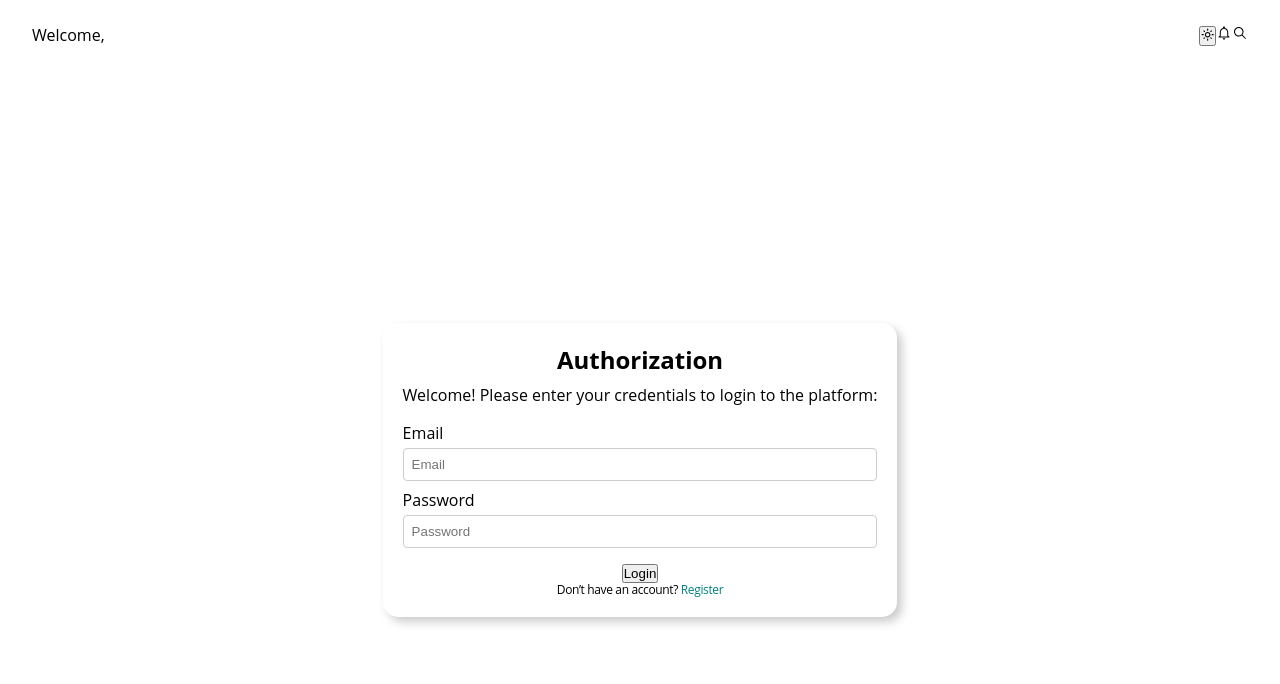
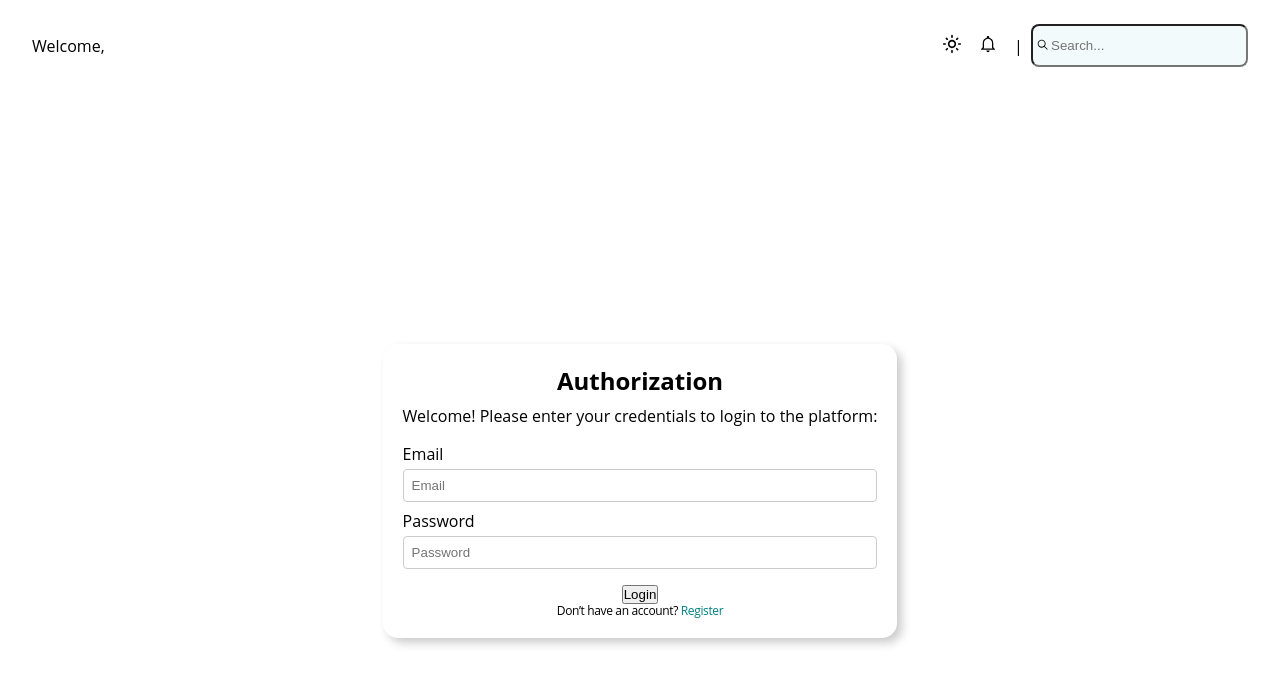
Before and after one commit to DenysShchypt/ProjectSolar, a React (Vite) app in the folder client/: page /login in a window 1280 px wide. Shown: the top 684 px of the page. Built offline with nearby package versions, Linux system fonts and the light colour scheme.

Commit message:
add react-hook-form and yup

```diff
--- a/client/package.json
+++ b/client/package.json
@@ -12,13 +12,14 @@
   },
   "dependencies": {
     "@emotion/styled": "^11.13.0",
+    "@hookform/resolvers": "^3.9.0",
     "@react-oauth/google": "^0.12.1",
     "@reduxjs/toolkit": "^2.2.7",
     "axios": "^1.7.3",
     "eslint-config-react-app": "^7.0.1",
     "react": "^18.3.1",
     "react-dom": "^18.3.1",
-    "react-hook-form": "^7.52.2",
+    "react-hook-form": "^7.53.0",
     "react-redux": "^9.1.2",
     "react-router-dom": "^6.26.0",
     "yup": "^1.4.0"
--- a/client/src/common/types/layout/index.ts
+++ b/client/src/common/types/layout/index.ts
@@ -9,6 +9,7 @@ export interface ITheme {
   colors: {
     primary: string;
     background: string;
+    secondaryBackground: string;
     text: string;
     border: string;
   };
--- a/client/src/components/TopBar/index.tsx
+++ b/client/src/components/TopBar/index.tsx
@@ -1,27 +1,40 @@
-import { TopBarContainer } from './styled';
+import {
+  InputBtnContainer,
+  InputBtnWrapper,
+  InputTopBar,
+  InputTopBarsContainer,
+  InputTopBarSpan,
+  TopBarContainer,
+  TopBarIconsContainer,
+} from './styled';
 import { useAppSelector, useTheme } from '../../utils/hooks';
-import { IoMdNotificationsOutline, IoIosSearch } from "react-icons/io";
-import { MdModeNight, MdOutlineLightMode } from "react-icons/md";
-import { lightTheme, darkTheme } from '../../theme';
+import { IoMdNotificationsOutline, IoIosSearch } from 'react-icons/io';
+import { MdModeNight, MdOutlineLightMode } from 'react-icons/md';
+import { lightTheme } from '../../theme';
 
 export const TopBarComponent = () => {
-    const user = useAppSelector(state => state.auth.user)
-    const { theme, toggleTheme } = useTheme();
+  const user = useAppSelector((state) => state.auth.user);
+  const { theme, toggleTheme } = useTheme();
 
-  return <TopBarContainer>
-        <div>Welcome, {user?.firstName}</div>
-        <div>
-          <button onClick={toggleTheme}>
-          {theme === lightTheme ? (
-                        <MdOutlineLightMode />
-                    ) : (
-                      <MdModeNight />
-                    )}
-          </button>
-        <IoMdNotificationsOutline />
+  return (
+    <TopBarContainer>
+      <div>Welcome, {user?.firstName}</div>
+      <TopBarIconsContainer>
+        <InputBtnWrapper onClick={toggleTheme}>
+          {theme === lightTheme ? <MdOutlineLightMode /> : <MdModeNight />}
+        </InputBtnWrapper>
+        <InputBtnWrapper>
+          <IoMdNotificationsOutline />
+        </InputBtnWrapper>
+        <InputTopBarSpan>|</InputTopBarSpan>
+        <InputTopBarsContainer>
+          <InputBtnContainer>
+            <IoIosSearch />
+          </InputBtnContainer>
 
-
-        <IoIosSearch />
-        </div>
-  </TopBarContainer>;
+          <InputTopBar placeholder="Search..." />
+        </InputTopBarsContainer>
+      </TopBarIconsContainer>
+    </TopBarContainer>
+  );
 };
--- a/client/src/components/TopBar/styled.ts
+++ b/client/src/components/TopBar/styled.ts
@@ -3,12 +3,62 @@ import styled from '@emotion/styled';
 export const TopBarContainer = styled.div`
   display: flex;
   justify-content: space-between;
-  /* align-items: center; */
+align-items: center;
 
   padding: 24px 32px;
-
 `;
 
 export const TopBarIconsContainer = styled.div`
   display: flex;
+  justify-content: center;
+  align-items:center;
+
+  gap: 16px;
 `;
+
+
+
+export const InputTopBarsContainer = styled.div`
+  display: flex;
+  position: relative;
+`;
+
+export const InputBtnWrapper = styled.button`
+  border: none;
+  background-color: transparent;
+
+  svg {
+    font-size: 20px;
+    color: ${({ theme }) => theme.colors.text};
+  }
+`;
+
+export const InputTopBarSpan = styled.span`
+display: table-cell;
+  height:100%;
+  width: 1px;
+
+  padding: 0;
+  color: ${({ theme }) => theme.colors.text};
+`;
+
+export const InputBtnContainer = styled.button`
+  position: absolute;
+  top: 14px;
+  left: 5px;
+
+  border: none;
+  background-color: transparent;
+
+  svg {
+    color: ${({ theme }) => theme.colors.text};
+  }
+`;
+
+export const InputTopBar = styled.input`
+  display: flex;
+
+  padding: 12px 18px;
+  border-radius: 8px;
+  background-color: ${({ theme }) => theme.colors.secondaryBackground};
+`;
--- a/client/src/pages/Auth/Login/index.tsx
+++ b/client/src/pages/Auth/Login/index.tsx
@@ -1,5 +1,6 @@
 import {
   AccentTextForLink,
+  ErrorMessage,
   RegisterInput,
   RegisterLabel,
   RegisterText,
@@ -12,7 +13,7 @@ import { IPropsLogin } from '../../../common/types/auth';
 import { FC } from 'react';
 
 const Login: FC<IPropsLogin> = (props: IPropsLogin): JSX.Element => {
-  const { setEmail, setPassword, navigate } = props;
+  const { navigate, register, errors } = props;
 
   return (
     <>
@@ -26,23 +27,31 @@ const Login: FC<IPropsLogin> = (props: IPropsLogin): JSX.Element => {
           <RegisterInput
             type="email"
             placeholder="Email"
-            onChange={(e) => setEmail(e.target.value)}
+            {...register('email')}
           />
+          {errors.email?.message && (
+            <ErrorMessage>{String(errors.email.message)}</ErrorMessage>
+          )}
         </RegisterLabel>
         <RegisterLabel>
           Password
           <RegisterInput
             type="password"
             placeholder="Password"
-            onChange={(e) => setPassword(e.target.value)}
+            {...register('password')}
           />
+          {errors.password?.message && (
+            <ErrorMessage>{String(errors.password.message)}</ErrorMessage>
+          )}
         </RegisterLabel>
       </WrapperRegisterInputs>
       <button type="submit">Login</button>
       <WrapperTextForLink>
         <TextForLink>
           Don’t have an account?{' '}
-          <AccentTextForLink onClick={()=>navigate("/register")}>Register </AccentTextForLink>
+          <AccentTextForLink onClick={() => navigate('/register')}>
+            Register{' '}
+          </AccentTextForLink>
         </TextForLink>
       </WrapperTextForLink>
     </>
--- a/client/src/pages/Auth/Register/styled.ts
+++ b/client/src/pages/Auth/Register/styled.ts
@@ -1,5 +1,4 @@
 import styled from '@emotion/styled';
-import { NavLink } from 'react-router-dom';
 
 export const RegisterTitle = styled.h2`
   margin-bottom: 8px;
@@ -49,7 +48,7 @@ export const TextForLink = styled.p`
   font-size: 12px;
   line-height: 1.17;
   letter-spacing: -0.03em;
-  color: black;
+ color: ${({ theme }) => theme.colors.text};
 `;
 
 export const AccentTextForLink = styled.span`
@@ -59,3 +58,9 @@ export const AccentTextForLink = styled.span`
   text-decoration-skip-ink: none; */
   color: teal;
 `;
+
+export const ErrorMessage = styled.span`
+  color: red;
+  font-size: 0.75rem;
+  margin-top: 4px;
+`;
--- a/client/src/pages/Auth/index.tsx
+++ b/client/src/pages/Auth/index.tsx
@@ -8,11 +8,19 @@ import { instance } from '../../utils/axios';
 import { useAppDispatch } from '../../utils/hooks';
 import { setUser } from '../../store/slice/auth';
 import { AppError } from '../../common/errors';
+import { useForm } from 'react-hook-form';
+import { yupResolver } from '@hookform/resolvers/yup';
+import { LoginSchema } from '../../utils/yup';
 
 const AuthRootComponent: FC = (): JSX.Element => {
   const location = useLocation();
   const dispatch = useAppDispatch();
   const navigate = useNavigate();
+  const {
+    register,
+    formState: { errors },
+    handleSubmit,
+  } = useForm({ resolver: yupResolver(LoginSchema) });
 
   const [firstName, setFirstName] = useState('');
   const [lastName, setLastName] = useState('');
@@ -20,16 +28,18 @@ const AuthRootComponent: FC = (): JSX.Element => {
   const [password, setPassword] = useState('');
   const [passwordRepeat, setPasswordRepeat] = useState('');
 
-  const handleSubmit = async (e: { preventDefault: () => void }) => {
-    e.preventDefault();
+  const handleSubmitForm = async (data: any) => {
     if (location.pathname === '/login') {
       try {
-        const userData = { email, password };
+        const userData = {
+          email: data.email,
+          password: data.password,
+        };
         const user = await instance.post('/auth/login', userData);
-        await dispatch(setUser(user.data))
-       navigate("/")
+        await dispatch(setUser(user.data));
+        navigate('/');
       } catch (e: any) {
-        return e.message
+        return e.message;
       }
     } else {
       if (password === passwordRepeat) {
@@ -42,10 +52,10 @@ const AuthRootComponent: FC = (): JSX.Element => {
             passwordRepeat,
           };
           const newUser = await instance.post('/auth/register', userData);
-          await dispatch(setUser(newUser.data))
-       navigate("/")
-      } catch (e:any) {
-        return e.message
+          await dispatch(setUser(newUser.data));
+          navigate('/');
+        } catch (e: any) {
+          return e.message;
         }
       } else {
         throw new Error(AppError.WRONG_PASSWORD_DO_NOT_MATCH);
@@ -55,10 +65,10 @@ const AuthRootComponent: FC = (): JSX.Element => {
 
   return (
     <AuthContainer>
-      <form onSubmit={handleSubmit}>
+      <form onSubmit={handleSubmit(handleSubmitForm)}>
         <AuthWrapper>
           {location.pathname === '/login' ? (
-            <Login setEmail={setEmail} setPassword={setPassword} navigate={navigate} />
+            <Login navigate={navigate} register={register} errors={errors} />
           ) : (
             <Register
               setFirstName={setFirstName}
--- a/client/src/theme/index.tsx
+++ b/client/src/theme/index.tsx
@@ -1,13 +1,18 @@
-import {  useMemo, useState } from "react";
-import { ITheme, IThemeProviderProps } from "../common/types/layout";
-import { Global,  ThemeProvider as EmotionThemeProvider } from '@emotion/react';
-import { globalStyles } from "../Global";
-import { ThemeContext }  from "../utils/hooks";
+import { useMemo, useState } from 'react';
+import { ITheme, IThemeProviderProps } from '../common/types/layout';
+import { Global, ThemeProvider as EmotionThemeProvider } from '@emotion/react';
+import { globalStyles } from '../Global';
+import { ThemeContext } from '../utils/hooks';
+import '@emotion/react';
 
-export const lightTheme = {
+declare module '@emotion/react' {
+  export interface Theme extends ITheme {}
+}
+export const lightTheme: ITheme = {
   colors: {
     primary: '#6200ee',
     background: '#ffffff',
+    secondaryBackground: '#f3fafb',
     text: '#000000',
     border: '#eeeeee',
   },
@@ -16,10 +21,11 @@ export const lightTheme = {
   },
 };
 
-export const darkTheme = {
+export const darkTheme: ITheme = {
   colors: {
     primary: '#bb86fc',
     background: '#121212',
+    secondaryBackground: '#232323',
     text: '#ffffff',
     border: '#333333',
   },
@@ -34,7 +40,7 @@ export const darkTheme = {
   const toggleTheme = useMemo(() => {
     return () => {
       setTheme((prevTheme) =>
-      prevTheme === lightTheme ? darkTheme : lightTheme
+        prevTheme === lightTheme ? darkTheme : lightTheme,
       );
     };
   }, []);
@@ -42,9 +48,7 @@ export const darkTheme = {
   return (
     <ThemeContext.Provider value={{ theme, toggleTheme }}>
       <EmotionThemeProvider theme={theme}>
-        <Global
-          styles={globalStyles(theme)}
-        />
+        <Global styles={globalStyles(theme)} />
         {children}
       </EmotionThemeProvider>
     </ThemeContext.Provider>
```
Also changed, not shown: client/src/common/types/auth/index.ts (+11 -3 lines), 1 other file (tests, documents, lock files or other folders). Lines whose indentation alone changed are shown as unchanged.
